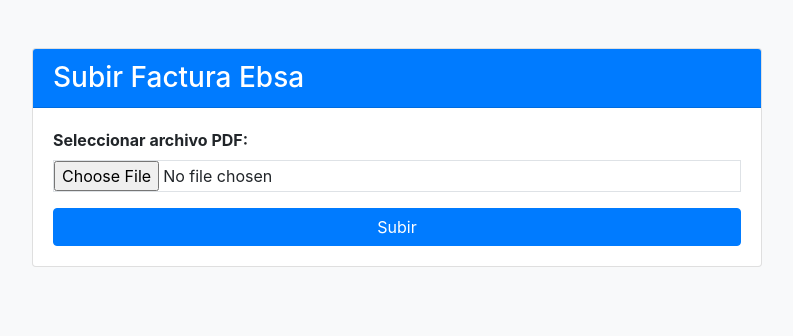
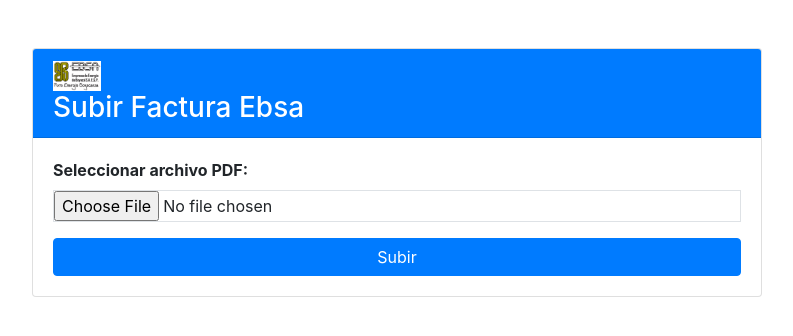
Before and after one commit to dcmg03/LenguajesProyecto, a Flask app: page / in a window 1280 px wide. Shown: the top 336 px of the page, without its empty margins (243-1036 px from the left). Run offline with Flask 3, Linux system fonts and the light colour scheme; some libraries are stand-ins or nearby versions.

Commit message:
Logo de la ebsa

```diff
--- a/main.py
+++ b/main.py
@@ -7,12 +7,12 @@
 
 # Expresiones regulares para extraer la información
 
-
+#cliente_regex = r'Cliente\s*:\s*([\w\s.]+(?:\n[\w\s.]+)*)'
 cliente_regex = r'Cliente\s+(.*?)\s*Nit\.\s*C\.C\.\s*\d{1,2}\.?\d{3}\.?\d{3}-?\d{1,2}'
 
 direccion_regex = r"(?:Urbano|\bRural\b [A-Z] \d+[A-Z]?|Rural [A-Z]+(?: [A-Z]+)*) [A-Z]+ \d+[A-Z]? N \d+ - \d+"
 
-#direccion_regex = r'Dirección\s+((?:Rural|Urbano)\s*[A-Z\s]+(?:\s*[A-Z]+\s*\d+\s*[A-Z]?\s*\d+\s*(?:#|No\.?)?(?:\s*[a-zA-Z]?)\s*(?:\d+\s*[a-zA-Z]?|[a-zA-Z]+\s*\d*(?:\s*[a-zA-Z]*)*)?)?|(?:Cra\.|Carrera|Calle|Cl\.|Av\.|Avenida|Tv\.|Transversal|Diag\.|Diagonal)\s*\d+\s*(?:#|No\.?)?(?:\s*[a-zA-Z]?)\s*(?:\d+\s*[a-zA-Z]?|[a-zA-Z]+\s*\d*(?:\s*[a-zA-Z]*)*)|VR\s*[A-Z\s]+|Vereda\s*[A-Z\s]+)'
+#direccion_regex = r'\s+((?:Rural|Urbano)\s*[A-Z\s]+(?:\s*[A-Z]+\s*\d+\s*[A-Z]?\s*\d+\s*(?:#|No\.?)?(?:\s*[a-zA-Z]?)\s*(?:\d+\s*[a-zA-Z]?|[a-zA-Z]+\s*\d*(?:\s*[a-zA-Z]*)*)?)?|(?:Cra\.|Carrera|Calle|Cl\.|Av\.|Avenida|Tv\.|Transversal|Diag\.|Diagonal)\s*\d+\s*(?:#|No\.?)?(?:\s*[a-zA-Z]?)\s*(?:\d+\s*[a-zA-Z]?|[a-zA-Z]+\s*\d*(?:\s*[a-zA-Z]*)*)|VR\s*[A-Z\s]+|Vereda\s*[A-Z\s]+)'
 
 
 consumo_regex = r'Lectura\s+AS\s+Contador-\d+\s+\d+\s+\d+\s+\d+\s+(\d+)\s+\d+\s+\d+'
--- a/templates/base.html
+++ b/templates/base.html
@@ -6,11 +6,7 @@
     <title>{% block title %}{% endblock %}</title>
     <link rel="stylesheet" href="https://stackpath.bootstrapcdn.com/bootstrap/4.5.2/css/bootstrap.min.css" integrity="sha384-JcKb8q3iqJ61gNV9KGb8thSsNjpSL0n8PARn9HuZOnIxN0hoP+VmmDGMN5t9UJ0Z" crossorigin="anonymous">
    <link rel="stylesheet" href="{{ url_for('static', filename='styles.css') }}">
-    <style>
-        body {
-            background-color: #f8f9fa;
-        }
-    </style>
+
 </head>
 <body>
     <div class="container my-5">
--- a/templates/index.html
+++ b/templates/index.html
@@ -7,6 +7,8 @@
     <div class="col-md-8">
         <div class="card">
             <div class="card-header bg-primary text-white">
+                <img src="{{ url_for('static', filename='ebsa.png') }}" alt="Logo EBSA" class="mr-2"
+                     style="height: 30px;">
                 <h3 class="mb-0">Subir Factura Ebsa</h3>
             </div>
             <div class="card-body">
--- a/templates/tabla.html
+++ b/templates/tabla.html
@@ -7,6 +7,8 @@
     <div class="col-md-8">
         <div class="card">
             <div class="card-header bg-primary text-white">
+                <img src="{{ url_for('static', filename='ebsa.png') }}" alt="Logo EBSA" class="mr-2"
+                     style="height: 30px;">
                 <h3 class="mb-0">Información de la Factura</h3>
             </div>
             <div class="card-body">
```
Also changed, not shown: static/ebsa.png (added), static/styles.css (line endings or trailing spaces).
